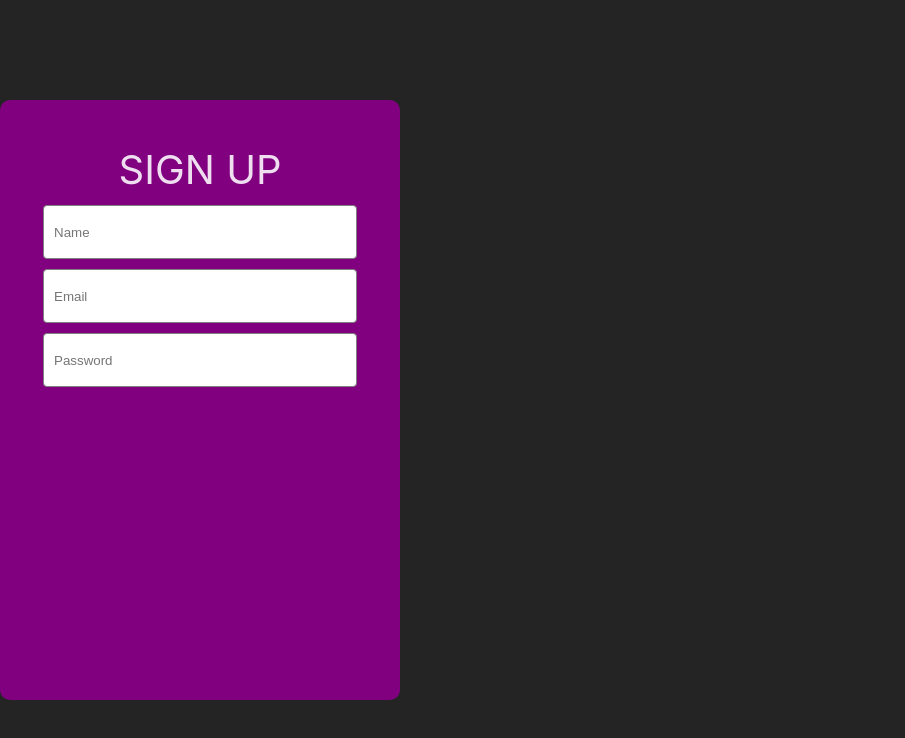
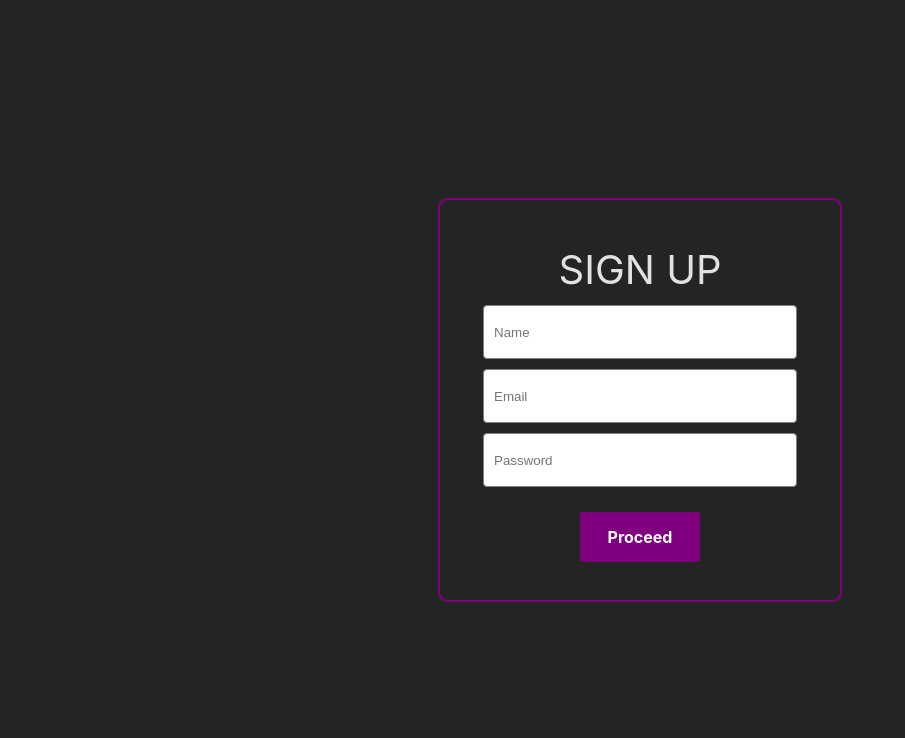
Before and after one commit to dev-sylv/EmailAuthFE, a React (Vite) app: page / in a window 1280 px wide. Shown: the top 738 px of the page, without its empty margins (0-905 px from the left). Built offline with nearby package versions, Linux system fonts and the light colour scheme.

Commit message:
working on register page

```diff
--- a/src/component/Button.tsx
+++ b/src/component/Button.tsx
@@ -24,6 +24,7 @@ const Main = styled.div<{ bg: string; cc: string }>`
   justify-content: center;
   align-items: center;
   transition: all 360ms;
+  margin-top: 20px;
 
   :hover {
     cursor: pointer;
--- a/src/component/Card.tsx
+++ b/src/component/Card.tsx
@@ -2,6 +2,7 @@ import React from "react";
 import styled from "styled-components";
 import { iCard } from "../types/interfaces/Interfaces";
 import InputData from "./Input";
+import Button from "./Button";
 
 const Card: React.FC<iCard> = ({ tittle }) => {
   return (
@@ -11,6 +12,8 @@ const Card: React.FC<iCard> = ({ tittle }) => {
         <InputData tittle="Name" />
         <InputData tittle="Email" />
         <InputData tittle="Password" />
+
+        <Button tittle="Proceed" bg="purple" cc="white" />
       </Main>
     </div>
   );
@@ -20,13 +23,17 @@ export default Card;
 
 const Main = styled.div`
   width: 400px;
-  min-height: 600px;
+  min-height: 400px;
   border-radius: 10px;
   border-color: silver;
-  background-color: purple;
+  background-color: transparent;
+  border: 2px solid purple;
   display: flex;
   flex-direction: column;
   align-items: center;
+  :hover {
+    border: 1px solid white;
+  }
 `;
 const Text = styled.div`
   margin-top: 40px;
--- a/src/index.css
+++ b/src/index.css
@@ -26,7 +26,9 @@ a:hover {
 body {
   margin: 0;
   display: flex;
-  place-items: center;
+  align-items: center;
+  justify-content: center;
+  /* place-items: center; */
   min-width: 320px;
   min-height: 100vh;
 }
```
Also changed, not shown: src/pages/Auth/Register.tsx (added, +16 -0 lines).
